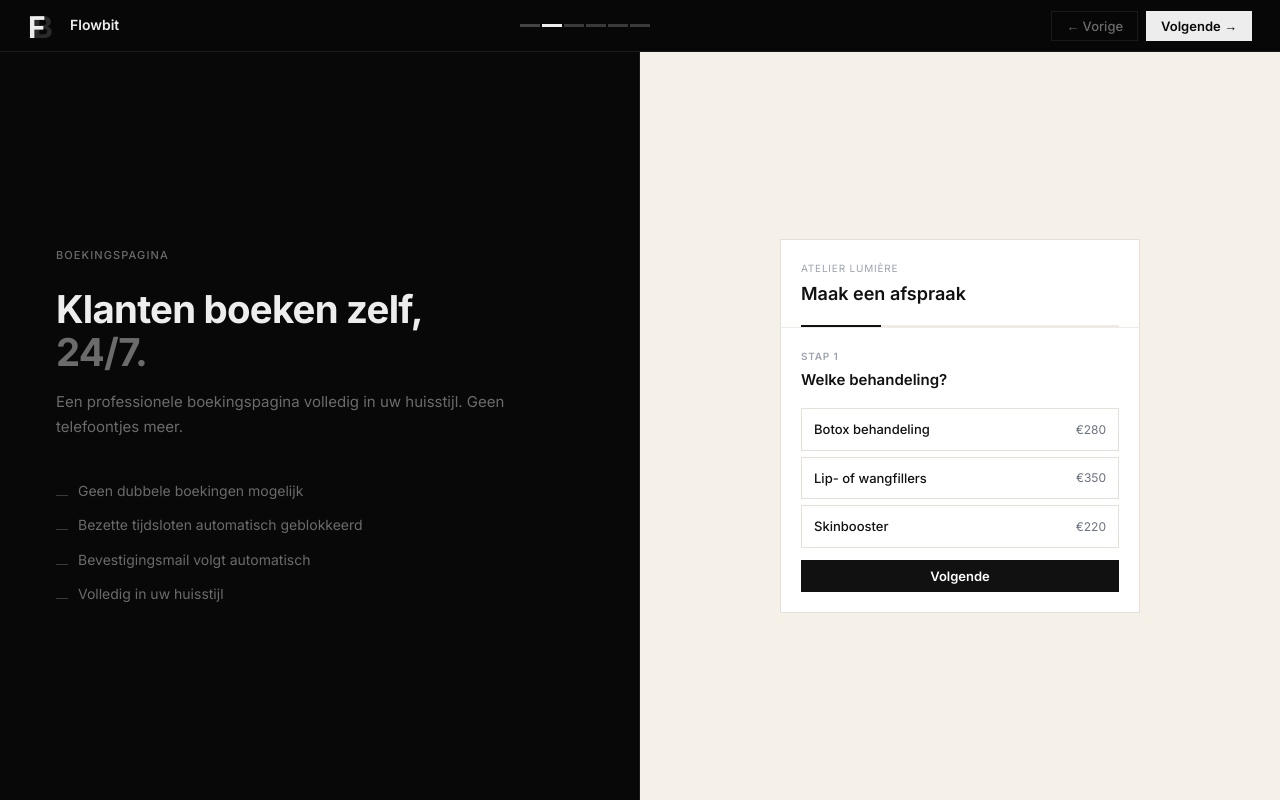
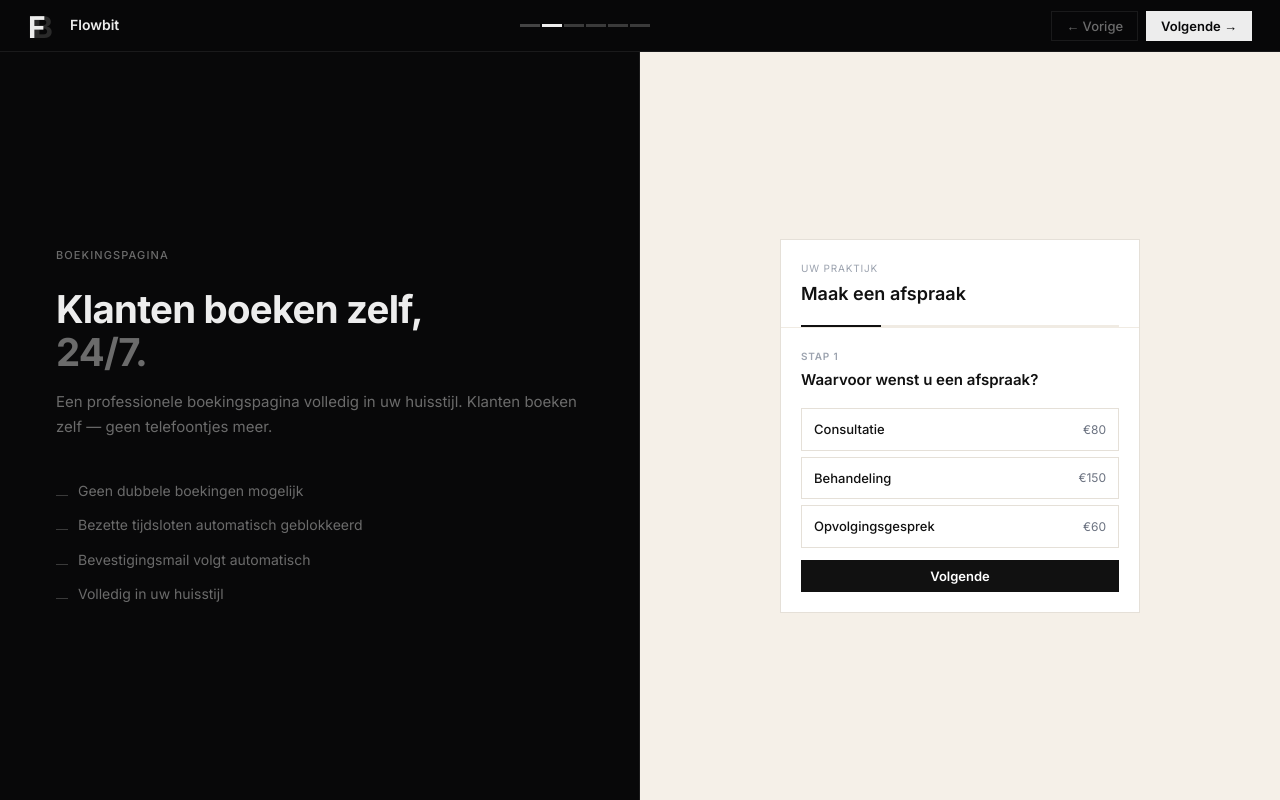
Before and after one commit to flowbit26/salon-intake, a website: page FLOWBIT__DEMO.html in a window 1280 px wide. Both pictures are taken after a click on the button "Volgende →". Drawn offline with Linux system fonts and the light colour scheme.

Commit message:
Update FLOWBIT__DEMO.html

```diff
--- a/FLOWBIT__DEMO.html
+++ b/FLOWBIT__DEMO.html
@@ -603,9 +603,9 @@ tbody td { padding: 10px 16px; font-size: 13px; color: var(--text); }
 <!-- S1: INTRO -->
 <div class="screen active" id="screen-0">
   <div class="intro-wrap">
-    <div class="intro-label">Flowbit — Salon Automation</div>
+    <div class="intro-label">Flowbit — Booking Automation</div>
     <h1 class="intro-h1">Elke lege stoel<br><span>kost u geld.</span></h1>
-    <p class="intro-p">Flowbit automatiseert uw boekingen, herinneringen en opvolging. Volledig in uw huisstijl. Zonder dat u iets hoeft te doen.</p>
+    <p class="intro-p">Flowbit automatiseert uw boekingen, herinneringen en opvolging voor elke praktijk of salon. Volledig in uw huisstijl. Zonder dat u iets hoeft te doen.</p>
 
     <div class="intro-metrics">
       <div>
@@ -652,7 +652,7 @@ tbody td { padding: 10px 16px; font-size: 13px; color: var(--text); }
     <div class="split-left">
       <div class="section-tag">Boekingspagina</div>
       <h2 class="section-h">Klanten boeken zelf,<br><span>24/7.</span></h2>
-      <p class="section-p">Een professionele boekingspagina volledig in uw huisstijl. Geen telefoontjes meer.</p>
+      <p class="section-p">Een professionele boekingspagina volledig in uw huisstijl. Klanten boeken zelf — geen telefoontjes meer.</p>
       <div class="check-list">
         <div class="check-item"><div class="check-dash"></div>Geen dubbele boekingen mogelijk</div>
         <div class="check-item"><div class="check-dash"></div>Bezette tijdsloten automatisch geblokkeerd</div>
@@ -663,18 +663,18 @@ tbody td { padding: 10px 16px; font-size: 13px; color: var(--text); }
     <div class="split-right">
       <div class="fw">
         <div class="fw-top">
-          <div class="fw-salon">Atelier Lumière</div>
+          <div class="fw-salon">Uw praktijk</div>
           <div class="fw-title">Maak een afspraak</div>
           <div class="fw-bar"><div class="fw-bar-fill" id="fwBar" style="width:25%"></div></div>
         </div>
         <div class="fw-body">
           <div class="fw-s active" id="fws-1">
             <div class="fw-q-label">Stap 1</div>
-            <div class="fw-q">Welke behandeling?</div>
+            <div class="fw-q">Waarvoor wenst u een afspraak?</div>
             <div class="fw-opts">
-              <div class="fw-opt" onclick="selTreat(this)"><span class="fw-opt-name">Botox behandeling</span><span class="fw-opt-price">€280</span></div>
-              <div class="fw-opt" onclick="selTreat(this)"><span class="fw-opt-name">Lip- of wangfillers</span><span class="fw-opt-price">€350</span></div>
-              <div class="fw-opt" onclick="selTreat(this)"><span class="fw-opt-name">Skinbooster</span><span class="fw-opt-price">€220</span></div>
+              <div class="fw-opt" onclick="selTreat(this)"><span class="fw-opt-name">Consultatie</span><span class="fw-opt-price">€80</span></div>
+              <div class="fw-opt" onclick="selTreat(this)"><span class="fw-opt-name">Behandeling</span><span class="fw-opt-price">€150</span></div>
+              <div class="fw-opt" onclick="selTreat(this)"><span class="fw-opt-name">Opvolgingsgesprek</span><span class="fw-opt-price">€60</span></div>
             </div>
             <div class="fw-actions"><button class="fw-btn fw-btn-p" onclick="fwNext()">Volgende</button></div>
           </div>
@@ -710,7 +710,7 @@ tbody td { padding: 10px 16px; font-size: 13px; color: var(--text); }
             <div class="fw-q-label">Stap 4</div>
             <div class="fw-q">Bevestig uw afspraak</div>
             <div class="fw-summary">
-              <div class="fw-sumrow"><span class="fw-sl">Behandeling</span><span class="fw-sv">Botox behandeling</span></div>
+              <div class="fw-sumrow"><span class="fw-sl">Afspraak</span><span class="fw-sv">Consultatie</span></div>
               <div class="fw-sumrow"><span class="fw-sl">Datum</span><span class="fw-sv">8 augustus 2026</span></div>
               <div class="fw-sumrow"><span class="fw-sl">Tijdstip</span><span class="fw-sv">14:00</span></div>
               <div class="fw-sumrow"><span class="fw-sl">Naam</span><span class="fw-sv">Emma Claes</span></div>
@@ -741,7 +741,7 @@ tbody td { padding: 10px 16px; font-size: 13px; color: var(--text); }
   <div class="mails-wrap">
     <div class="section-tag">Automatische mails</div>
     <h2 class="section-h" style="margin-bottom:8px;">De juiste mail,<br><span>op het juiste moment.</span></h2>
-    <p class="section-p">Elke klant ontvangt de juiste mail automatisch. De templates zijn volledig aanpasbaar aan uw eigen huisstijl, kleuren en toon.</p>
+    <p class="section-p">Elke klant ontvangt automatisch de juiste mail. De templates zijn volledig aanpasbaar aan uw huisstijl, kleuren en toon — voor elke niche.</p>
 
     <div class="mail-tabs">
       <button class="mail-tab active" onclick="showMail('confirm',this)">Bevestiging</button>
@@ -755,19 +755,19 @@ tbody td { padding: 10px 16px; font-size: 13px; color: var(--text); }
     <div class="mail-pv active" id="mpv-confirm">
       <div class="mail-shell"><div class="mail-card">
         <div class="mail-top-line"></div>
-        <div class="mail-header"><div class="mail-brand">ATELIER LUMIÈRE</div><div class="mail-brand-sub">Huidtherapie &amp; Aesthetiek</div></div>
+        <div class="mail-header"><div class="mail-brand">UW PRAKTIJK</div><div class="mail-brand-sub">Uw praktijk</div></div>
         <div class="mail-body">
           <div class="mail-greeting">Beste Emma,</div>
           <div class="mail-sub">Uw afspraak is bevestigd.</div>
-          <div class="mail-p">Wij kijken ernaar uit u te verwelkomen in ons atelier.</div>
+          <div class="mail-p">Wij kijken ernaar uit u te verwelkomen.</div>
           <div class="mail-box">
-            <div class="mail-row"><div class="mail-rl">Behandeling</div><div class="mail-rv">Botox behandeling</div></div>
+            <div class="mail-row"><div class="mail-rl">Behandeling</div><div class="mail-rv">Consultatie</div></div>
             <div class="mail-row"><div class="mail-rl">Datum</div><div class="mail-rv">8 augustus 2026</div></div>
             <div class="mail-row"><div class="mail-rl">Tijdstip</div><div class="mail-rv">14:00</div></div>
           </div>
           <div><span class="mail-cta-cancel">Afspraak annuleren</span></div>
         </div>
-        <div class="mail-footer"><div class="mail-footer-txt">Atelier Lumière · Mechelen</div></div>
+        <div class="mail-footer"><div class="mail-footer-txt">Uw praktijk</div></div>
         <div class="mail-bot-line"></div>
       </div></div>
     </div>
@@ -775,14 +775,14 @@ tbody td { padding: 10px 16px; font-size: 13px; color: var(--text); }
     <div class="mail-pv" id="mpv-cancel">
       <div class="mail-shell"><div class="mail-card">
         <div class="mail-top-line"></div>
-        <div class="mail-header"><div class="mail-brand">ATELIER LUMIÈRE</div><div class="mail-brand-sub">Huidtherapie &amp; Aesthetiek</div></div>
+        <div class="mail-header"><div class="mail-brand">UW PRAKTIJK</div><div class="mail-brand-sub">Uw praktijk</div></div>
         <div class="mail-body">
           <div class="mail-greeting">Beste Emma,</div>
           <div class="mail-sub">Uw afspraak is geannuleerd.</div>
           <div class="mail-p">We bevestigen dat uw afspraak op <strong style="color:#F2EDE4;">8 augustus 2026</strong> om <strong style="color:#F2EDE4;">14:00</strong> geannuleerd is. U bent altijd welkom om een nieuw moment in te plannen.</div>
           <div><span class="mail-cta-book">Nieuwe afspraak maken</span></div>
         </div>
-        <div class="mail-footer"><div class="mail-footer-txt">Atelier Lumière · Mechelen</div></div>
+        <div class="mail-footer"><div class="mail-footer-txt">Uw praktijk</div></div>
         <div class="mail-bot-line"></div>
       </div></div>
     </div>
@@ -790,19 +790,19 @@ tbody td { padding: 10px 16px; font-size: 13px; color: var(--text); }
     <div class="mail-pv" id="mpv-r24">
       <div class="mail-shell"><div class="mail-card">
         <div class="mail-top-line"></div>
-        <div class="mail-header"><div class="mail-brand">ATELIER LUMIÈRE</div><div class="mail-brand-sub">Huidtherapie &amp; Aesthetiek</div></div>
+        <div class="mail-header"><div class="mail-brand">UW PRAKTIJK</div><div class="mail-brand-sub">Uw praktijk</div></div>
         <div class="mail-body">
           <div class="mail-greeting">Beste Emma,</div>
           <div class="mail-sub">Uw afspraak is morgen.</div>
           <div class="mail-p">Een vriendelijke herinnering aan uw afspraak morgen.</div>
           <div class="mail-box">
-            <div class="mail-row"><div class="mail-rl">Behandeling</div><div class="mail-rv">Botox behandeling</div></div>
+            <div class="mail-row"><div class="mail-rl">Behandeling</div><div class="mail-rv">Consultatie</div></div>
             <div class="mail-row"><div class="mail-rl">Datum</div><div class="mail-rv">8 augustus 2026</div></div>
             <div class="mail-row"><div class="mail-rl">Tijdstip</div><div class="mail-rv">14:00</div></div>
           </div>
           <div><span class="mail-cta-cancel">Afspraak annuleren</span></div>
         </div>
-        <div class="mail-footer"><div class="mail-footer-txt">Atelier Lumière · Mechelen</div></div>
+        <div class="mail-footer"><div class="mail-footer-txt">Uw praktijk</div></div>
         <div class="mail-bot-line"></div>
       </div></div>
     </div>
@@ -810,18 +810,18 @@ tbody td { padding: 10px 16px; font-size: 13px; color: var(--text); }
     <div class="mail-pv" id="mpv-r2">
       <div class="mail-shell"><div class="mail-card">
         <div class="mail-top-line"></div>
-        <div class="mail-header"><div class="mail-brand">ATELIER LUMIÈRE</div><div class="mail-brand-sub">Huidtherapie &amp; Aesthetiek</div></div>
+        <div class="mail-header"><div class="mail-brand">UW PRAKTIJK</div><div class="mail-brand-sub">Uw praktijk</div></div>
         <div class="mail-body">
           <div class="mail-greeting">Beste Emma,</div>
           <div class="mail-sub">Nog 2 uur.</div>
           <div class="mail-p">Een laatste herinnering aan uw afspraak van vandaag.</div>
           <div class="mail-box">
-            <div class="mail-row"><div class="mail-rl">Behandeling</div><div class="mail-rv">Botox behandeling</div></div>
+            <div class="mail-row"><div class="mail-rl">Behandeling</div><div class="mail-rv">Consultatie</div></div>
             <div class="mail-row"><div class="mail-rl">Tijdstip</div><div class="mail-rv">14:00 vandaag</div></div>
           </div>
           <div><span class="mail-cta-cancel">Afspraak annuleren</span></div>
         </div>
-        <div class="mail-footer"><div class="mail-footer-txt">Atelier Lumière · Mechelen</div></div>
+        <div class="mail-footer"><div class="mail-footer-txt">Uw praktijk</div></div>
         <div class="mail-bot-line"></div>
       </div></div>
     </div>
@@ -829,14 +829,14 @@ tbody td { padding: 10px 16px; font-size: 13px; color: var(--text); }
     <div class="mail-pv" id="mpv-noshow">
       <div class="mail-shell"><div class="mail-card">
         <div class="mail-top-line"></div>
-        <div class="mail-header"><div class="mail-brand">ATELIER LUMIÈRE</div><div class="mail-brand-sub">Huidtherapie &amp; Aesthetiek</div></div>
+        <div class="mail-header"><div class="mail-brand">UW PRAKTIJK</div><div class="mail-brand-sub">Uw praktijk</div></div>
         <div class="mail-body">
           <div class="mail-greeting">Beste Emma,</div>
           <div class="mail-sub">We hebben u vandaag gemist.</div>
           <div class="mail-p">U bent van harte welkom om op een ander moment langs te komen.</div>
           <div><span class="mail-cta-book">Nieuwe afspraak maken</span></div>
         </div>
-        <div class="mail-footer"><div class="mail-footer-txt">Atelier Lumière · Mechelen</div></div>
+        <div class="mail-footer"><div class="mail-footer-txt">Uw praktijk</div></div>
         <div class="mail-bot-line"></div>
       </div></div>
     </div>
@@ -844,7 +844,7 @@ tbody td { padding: 10px 16px; font-size: 13px; color: var(--text); }
     <div class="mail-pv" id="mpv-review">
       <div class="mail-shell"><div class="mail-card">
         <div class="mail-top-line"></div>
-        <div class="mail-header"><div class="mail-brand">ATELIER LUMIÈRE</div><div class="mail-brand-sub">Huidtherapie &amp; Aesthetiek</div></div>
+        <div class="mail-header"><div class="mail-brand">UW PRAKTIJK</div><div class="mail-brand-sub">Uw praktijk</div></div>
         <div class="mail-body">
           <div class="mail-greeting">Beste Emma,</div>
           <div class="mail-sub">Hoe was uw ervaring?</div>
@@ -852,7 +852,7 @@ tbody td { padding: 10px 16px; font-size: 13px; color: var(--text); }
           <div style="margin-bottom:14px;"><span class="mail-cta-book">Laat een review achter</span></div>
           <div class="mail-p" style="font-size:9px;color:#6F7D6D;">Automatisch verstuurd na uw afspraak door Flowbit.</div>
         </div>
-        <div class="mail-footer"><div class="mail-footer-txt">Atelier Lumière · Mechelen</div></div>
+        <div class="mail-footer"><div class="mail-footer-txt">Uw praktijk</div></div>
         <div class="mail-bot-line"></div>
       </div></div>
     </div>
@@ -880,17 +880,17 @@ tbody td { padding: 10px 16px; font-size: 13px; color: var(--text); }
       </div>
       <div class="ag-card" onclick="openProfile('emma')">
         <div><div class="ag-time-v">09:00</div><div class="ag-time-l">uur</div></div>
-        <div><div class="ag-name">Emma Claes</div><div class="ag-treat">Botox behandeling</div></div>
+        <div><div class="ag-name">Emma Claes</div><div class="ag-treat">Consultatie</div></div>
         <div class="ag-right" onclick="event.stopPropagation()"><span class="ag-badge ag-g">Bevestigd</span><button class="ag-noshow-btn">No-show</button></div>
       </div>
       <div class="ag-card" onclick="openProfile('thomas')">
         <div><div class="ag-time-v">11:00</div><div class="ag-time-l">uur</div></div>
-        <div><div class="ag-name">Thomas Peeters</div><div class="ag-treat">Skinbooster</div></div>
+        <div><div class="ag-name">Thomas Peeters</div><div class="ag-treat">Opvolgingsgesprek</div></div>
         <div class="ag-right" onclick="event.stopPropagation()"><span class="ag-badge ag-g">Bevestigd</span><button class="ag-noshow-btn">No-show</button></div>
       </div>
       <div class="ag-card cancelled">
         <div><div class="ag-time-v">14:00</div><div class="ag-time-l">uur</div></div>
-        <div><div class="ag-name">Julie Wouters</div><div class="ag-treat">Lip- of wangfillers</div></div>
+        <div><div class="ag-name">Julie Wouters</div><div class="ag-treat">Behandeling</div></div>
         <div class="ag-right"><span class="ag-badge ag-r">Geannuleerd</span></div>
       </div>
     </div>
@@ -903,12 +903,12 @@ tbody td { padding: 10px 16px; font-size: 13px; color: var(--text); }
       </div>
       <div class="ag-card" onclick="openProfile('sarah')">
         <div><div class="ag-time-v">10:00</div><div class="ag-time-l">uur</div></div>
-        <div><div class="ag-name">Sarah Dubois</div><div class="ag-treat">Botox behandeling</div></div>
+        <div><div class="ag-name">Sarah Dubois</div><div class="ag-treat">Consultatie</div></div>
         <div class="ag-right" onclick="event.stopPropagation()"><span class="ag-badge ag-g">Bevestigd</span><button class="ag-noshow-btn">No-show</button></div>
       </div>
       <div class="ag-card">
         <div><div class="ag-time-v">16:00</div><div class="ag-time-l">uur</div></div>
-        <div><div class="ag-name">Kevin Janssen</div><div class="ag-treat">Skinbooster</div></div>
+        <div><div class="ag-name">Kevin Janssen</div><div class="ag-treat">Opvolgingsgesprek</div></div>
         <div class="ag-right"><span class="ag-badge ag-y">No-show</span></div>
       </div>
     </div>
@@ -960,10 +960,10 @@ tbody td { padding: 10px 16px; font-size: 13px; color: var(--text); }
       <div class="d-chart">
         <div class="d-chart-title">Behandelingen</div>
         <div class="d-bars">
-          <div class="d-bar-row"><div class="d-bar-label">Botox</div><div class="d-bar-track"><div class="d-bar-fill" style="width:85%;background:#EDEDED;opacity:0.3;"></div></div><div class="d-bar-count">68x</div></div>
-          <div class="d-bar-row"><div class="d-bar-label">Lip- &amp; wangfillers</div><div class="d-bar-track"><div class="d-bar-fill" style="width:45%;background:#EDEDED;opacity:0.2;"></div></div><div class="d-bar-count">36x</div></div>
-          <div class="d-bar-row"><div class="d-bar-label">Skinbooster</div><div class="d-bar-track"><div class="d-bar-fill" style="width:30%;background:#EDEDED;opacity:0.15;"></div></div><div class="d-bar-count">24x</div></div>
-          <div class="d-bar-row"><div class="d-bar-label">Adviesgesprek</div><div class="d-bar-track"><div class="d-bar-fill" style="width:17%;background:#EDEDED;opacity:0.1;"></div></div><div class="d-bar-count">14x</div></div>
+          <div class="d-bar-row"><div class="d-bar-label">Consultatie</div><div class="d-bar-track"><div class="d-bar-fill" style="width:85%;background:#EDEDED;opacity:0.3;"></div></div><div class="d-bar-count">68x</div></div>
+          <div class="d-bar-row"><div class="d-bar-label">Behandeling</div><div class="d-bar-track"><div class="d-bar-fill" style="width:45%;background:#EDEDED;opacity:0.2;"></div></div><div class="d-bar-count">36x</div></div>
+          <div class="d-bar-row"><div class="d-bar-label">Opvolgingsgesprek</div><div class="d-bar-track"><div class="d-bar-fill" style="width:30%;background:#EDEDED;opacity:0.15;"></div></div><div class="d-bar-count">24x</div></div>
+          <div class="d-bar-row"><div class="d-bar-label">Overig</div><div class="d-bar-track"><div class="d-bar-fill" style="width:17%;background:#EDEDED;opacity:0.1;"></div></div><div class="d-bar-count">14x</div></div>
         </div>
       </div>
     </div>
@@ -973,11 +973,11 @@ tbody td { padding: 10px 16px; font-size: 13px; color: var(--text); }
       <table>
         <thead><tr><th>Naam</th><th>Behandeling</th><th>Datum</th><th>Waarde</th><th>Status</th></tr></thead>
         <tbody>
-          <tr><td>Emma Claes</td><td class="td-m">Botox behandeling</td><td class="td-m">29 jul 2026</td><td class="td-m">€280</td><td><span class="t-badge t-g">Bevestigd</span></td></tr>
-          <tr><td>Thomas Peeters</td><td class="td-m">Skinbooster</td><td class="td-m">29 jul 2026</td><td class="td-m">€220</td><td><span class="t-badge t-g">Bevestigd</span></td></tr>
-          <tr><td>Julie Wouters</td><td class="td-m">Lip- of wangfillers</td><td class="td-m">29 jul 2026</td><td class="td-m">€350</td><td><span class="t-badge t-r">Geannuleerd</span></td></tr>
-          <tr><td>Sarah Dubois</td><td class="td-m">Botox behandeling</td><td class="td-m">30 jul 2026</td><td class="td-m">€280</td><td><span class="t-badge t-g">Bevestigd</span></td></tr>
-          <tr><td>Kevin Janssen</td><td class="td-m">Skinbooster</td><td class="td-m">30 jul 2026</td><td class="td-m">€220</td><td><span class="t-badge t-y">No-show</span></td></tr>
+          <tr><td>Emma Claes</td><td class="td-m">Consultatie</td><td class="td-m">29 jul 2026</td><td class="td-m">€280</td><td><span class="t-badge t-g">Bevestigd</span></td></tr>
+          <tr><td>Thomas Peeters</td><td class="td-m">Opvolgingsgesprek</td><td class="td-m">29 jul 2026</td><td class="td-m">€220</td><td><span class="t-badge t-g">Bevestigd</span></td></tr>
+          <tr><td>Julie Wouters</td><td class="td-m">Behandeling</td><td class="td-m">29 jul 2026</td><td class="td-m">€350</td><td><span class="t-badge t-r">Geannuleerd</span></td></tr>
+          <tr><td>Sarah Dubois</td><td class="td-m">Consultatie</td><td class="td-m">30 jul 2026</td><td class="td-m">€280</td><td><span class="t-badge t-g">Bevestigd</span></td></tr>
+          <tr><td>Kevin Janssen</td><td class="td-m">Opvolgingsgesprek</td><td class="td-m">30 jul 2026</td><td class="td-m">€220</td><td><span class="t-badge t-y">No-show</span></td></tr>
         </tbody>
       </table>
     </div>
@@ -1141,12 +1141,12 @@ function showMail(id, btn) {
 
 // KLANTPROFIEL
 const profiles = {
-  emma: { naam:'Emma Claes', email:'emma@email.com', tel:'+32 476 12 34 56', initialen:'EC', bezoeken:8, omzet:2240, favoriet:'Botox behandeling',
-    hist:[{date:'29 jul 2026',time:'09:00',treat:'Botox behandeling',status:'confirmed',prijs:280},{date:'15 jun 2026',time:'11:00',treat:'Botox behandeling',status:'confirmed',prijs:280},{date:'3 mei 2026',time:'14:00',treat:'Lip- of wangfillers',status:'confirmed',prijs:350},{date:'12 apr 2026',time:'10:00',treat:'Botox behandeling',status:'cancelled',prijs:280}]},
+  emma: { naam:'Emma Claes', email:'emma@email.com', tel:'+32 476 12 34 56', initialen:'EC', bezoeken:8, omzet:2240, favoriet:'Consultatie',
+    hist:[{date:'29 jul 2026',time:'09:00',treat:'Consultatie',status:'confirmed',prijs:280},{date:'15 jun 2026',time:'11:00',treat:'Consultatie',status:'confirmed',prijs:280},{date:'3 mei 2026',time:'14:00',treat:'Behandeling',status:'confirmed',prijs:350},{date:'12 apr 2026',time:'10:00',treat:'Consultatie',status:'cancelled',prijs:280}]},
   thomas: { naam:'Thomas Peeters', email:'thomas@email.com', tel:'+32 498 45 67 89', initialen:'TP', bezoeken:3, omzet:660, favoriet:'Skinbooster',
-    hist:[{date:'29 jul 2026',time:'11:00',treat:'Skinbooster',status:'confirmed',prijs:220},{date:'10 jun 2026',time:'13:00',treat:'Skinbooster',status:'confirmed',prijs:220},{date:'22 apr 2026',time:'15:00',treat:'Skinbooster',status:'no_show',prijs:220}]},
-  sarah: { naam:'Sarah Dubois', email:'sarah@email.com', tel:'+32 485 23 45 67', initialen:'SD', bezoeken:5, omzet:1400, favoriet:'Botox behandeling',
-    hist:[{date:'30 jul 2026',time:'10:00',treat:'Botox behandeling',status:'confirmed',prijs:280},{date:'18 jun 2026',time:'10:00',treat:'Botox behandeling',status:'confirmed',prijs:280},{date:'5 mei 2026',time:'11:00',treat:'Lip- of wangfillers',status:'confirmed',prijs:350}]}
+    hist:[{date:'29 jul 2026',time:'11:00',treat:'Opvolging',status:'confirmed',prijs:220},{date:'10 jun 2026',time:'13:00',treat:'Opvolging',status:'confirmed',prijs:220},{date:'22 apr 2026',time:'15:00',treat:'Opvolging',status:'no_show',prijs:220}]},
+  sarah: { naam:'Sarah Dubois', email:'sarah@email.com', tel:'+32 485 23 45 67', initialen:'SD', bezoeken:5, omzet:1400, favoriet:'Consultatie',
+    hist:[{date:'30 jul 2026',time:'10:00',treat:'Consultatie',status:'confirmed',prijs:280},{date:'18 jun 2026',time:'10:00',treat:'Consultatie',status:'confirmed',prijs:280},{date:'5 mei 2026',time:'11:00',treat:'Behandeling',status:'confirmed',prijs:350}]}
 };
 
 function openProfile(id) {
```
